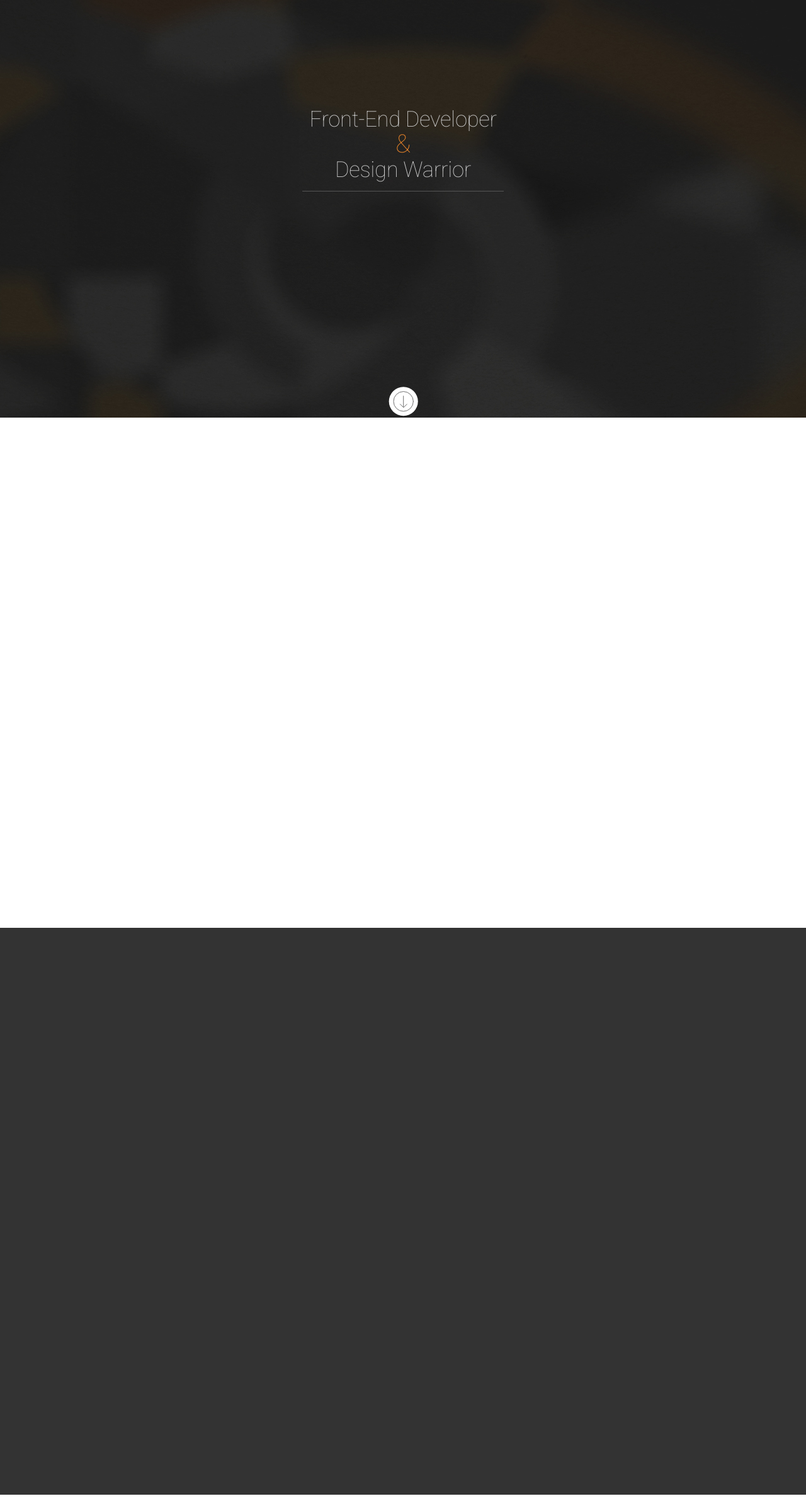
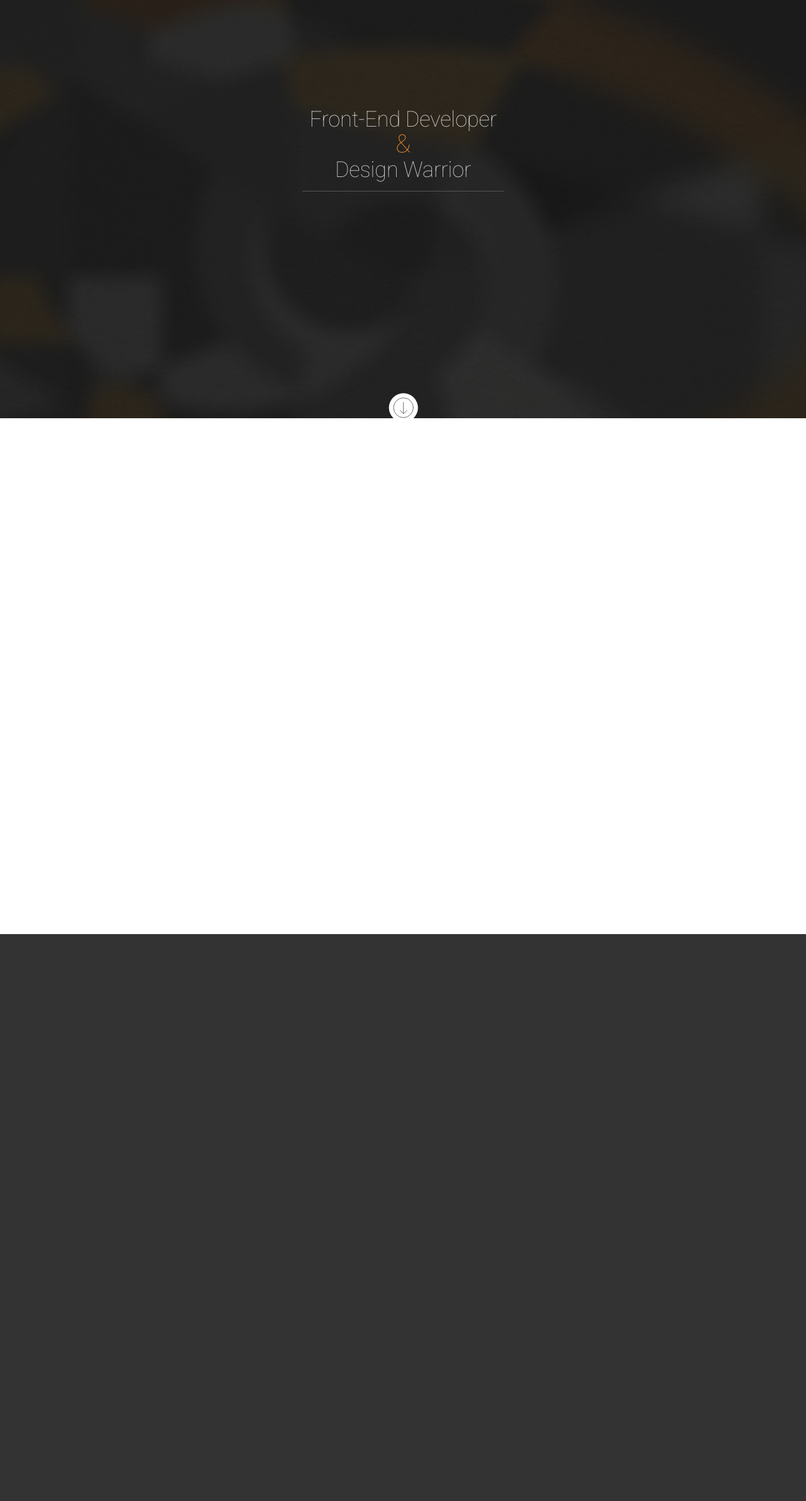
Before and after one commit to jgollner/jgollner.github.io, a Jekyll site: the page built from index.html, in a window 1280 px wide. Shown: the whole page at 63% size. Built offline with Jekyll 4.4.1, drawn with Linux system fonts in a browser that asks for light colours; some web fonts are replaced; Markdown is read by kramdown in place of the engine named in the settings.

Commit message:
qwertygui

```diff
--- a/css/general.css
+++ b/css/general.css
@@ -140,7 +140,7 @@ h3 {
 	height: 50px;
 	border-radius: 100px;
 	text-align: center;
-	margin: -55px auto 0;
+	margin: -45px auto 0;
 	position: relative;
 	z-index: 20;
 
```
